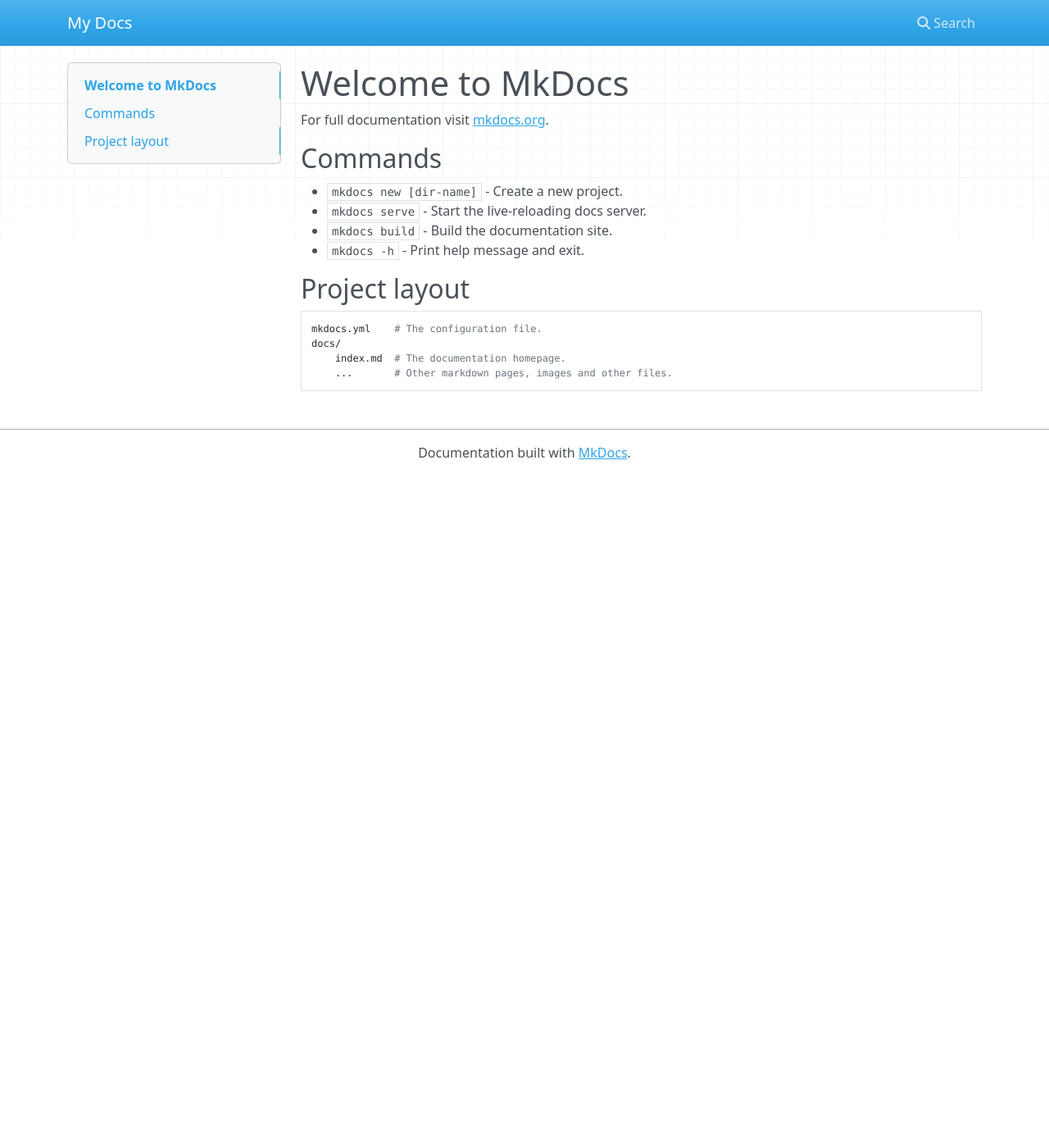
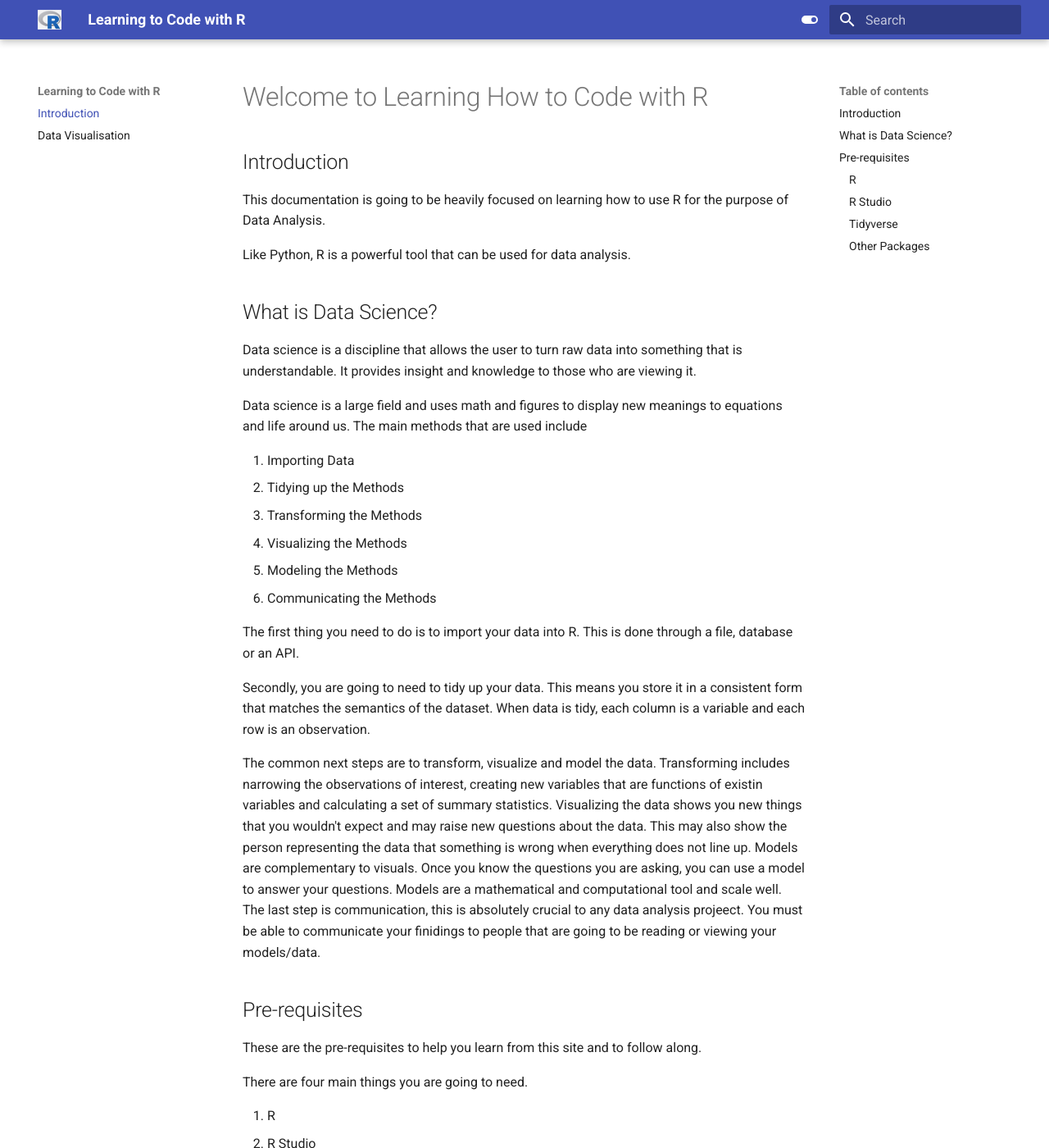
Before and after one commit to Markay12/Learning-R, an MkDocs documentation site: the page built from docs/index.md, in a window 1280 px wide and 1400 px high. Shown: the whole window at 82% size. Built offline with MkDocs 1.6.1 and Material for MkDocs 9.7.7, drawn with Linux system fonts in a browser that asks for light colours; nearby versions of some CDN libraries; some of the changed text lies outside the part shown.

Commit message:
finish data visualisation

````diff
--- a/docs/index.md
+++ b/docs/index.md
@@ -1,17 +1,65 @@
-# Welcome to MkDocs
+# Welcome to Learning How to Code with R
 
-For full documentation visit [mkdocs.org](https://www.mkdocs.org).
+## Introduction
 
-## Commands
+This documentation is going to be heavily focused on learning how to use R for the purpose of Data Analysis.
 
-* `mkdocs new [dir-name]` - Create a new project.
-* `mkdocs serve` - Start the live-reloading docs server.
-* `mkdocs build` - Build the documentation site.
-* `mkdocs -h` - Print help message and exit.
+Like Python, R is a powerful tool that can be used for data analysis.
 
-## Project layout
+## What is Data Science?
 
-    mkdocs.yml    # The configuration file.
-    docs/
-        index.md  # The documentation homepage.
-        ...       # Other markdown pages, images and other files.
+Data science is a discipline that allows the user to turn raw data into something that is understandable. It provides insight and knowledge to those who are viewing it.
+
+Data science is a large field and uses math and figures to display new meanings to equations and life around us. The main methods that are used include
+
+1. Importing Data
+2. Tidying up the Methods
+3. Transforming the Methods
+4. Visualizing the Methods
+5. Modeling the Methods
+6. Communicating the Methods
+
+The first thing you need to do is to import your data into R. This is done through a file, database or an API.
+
+Secondly, you are going to need to tidy up your data. This means you store it in a consistent form that matches the semantics of the dataset. When data is tidy, each column is a variable and each row is an observation.
+
+The common next steps are to transform, visualize and model the data. Transforming includes narrowing the observations of interest, creating new variables that are functions of existin variables and calculating a set of summary statistics. Visualizing the data shows you new things that you wouldn't expect and may raise new questions about the data. This may also show the person representing the data that something is wrong when everything does not line up. Models are complementary to visuals. Once you know the questions you are asking, you can use a model to answer your questions. Models are a mathematical and computational tool and scale well. The last step is communication, this is absolutely crucial to any data analysis projeect. You must be able to communicate your finidings to people that are going to be reading or viewing your models/data.
+
+## Pre-requisites
+
+These are the pre-requisites to help you learn from this site and to follow along.
+
+There are four main things you are going to need.
+
+1. R
+2. R Studio
+3. tidyverse (Explained Later)
+4. Other Packages
+
+### R
+
+To download R, go to CRAN, the comprehensive R archive network. CRAN is composed of a set of mirror servers distributed around the world and is used to distribute R and R packages. Don’t try and pick a mirror that’s close to you: instead use the cloud mirror, https://cloud.r-project.org, which automatically figures it out for you.
+
+### R Studio
+
+RStudio is an integrated development environment, or IDE, for R programming. Download and install it from http://www.rstudio.com/download. RStudio is updated a couple of times a year. When a new version is available, RStudio will let you know. It’s a good idea to upgrade regularly so you can take advantage of the latest and greatest features. For this book, make sure you have at least RStudio 1.0.0.
+
+### Tidyverse
+
+You’ll also need to install some R packages. An R package is a collection of functions, data, and documentation that extends the capabilities of base R. Using packages is key to the successful use of R. The majority of the packages that you will learn in this book are part of the so-called tidyverse. The packages in the tidyverse share a common philosophy of data and R programming, and are designed to work together naturally.
+
+You can install the complete tidyverse with a single line of code:
+
+```R
+install.packages("tidyverse")
+```
+
+### Other Packages
+
+There are many other excellent packages that are not part of the tidyverse, because they solve problems in a different domain, or are designed with a different set of underlying principles. This doesn’t make them better or worse, just different. In other words, the complement to the tidyverse is not the messyverse, but many other universes of interrelated packages. As you tackle more data science projects with R, you’ll learn new packages and new ways of thinking about data.
+
+Other three packages:
+
+```R
+install.packages(c("nycflights13", "gapminder", "Lahman"))
+```
--- a/mkdocs.yml
+++ b/mkdocs.yml
@@ -1 +1,57 @@
-site_name: My Docs
+site_name: Learning to Code with R
+
+theme:
+  name: material
+
+  font:
+    text: Roboto
+
+  logo: assets/Favicon.png
+
+  footer: false
+
+  favicon: assets/Favicon.png
+
+  features:
+    - navigation.instant
+    - navigation.tracking
+    - navigation.indexes
+    - navigation.top
+    - header.autohide
+
+  palette:
+    # Palette toggle for light mode
+    - media: "(prefers-color-scheme: light)"
+      scheme: default
+      toggle:
+        icon: material/toggle-switch
+        name: Switch to dark mode
+
+    # Palette toggle for dark mode
+    - media: "(prefers-color-scheme: dark)"
+      scheme: slate
+      toggle:
+        icon: material/toggle-switch-off-outline
+        name: Switch to light mode
+
+extra:
+  generator: false
+
+  social:
+    - icon: fontawesome/brands/linkedin
+      link: https://www.linkedin.com/in/markashinhust/
+
+    - icon: fontawesome/brands/github
+      link: https://github.com/Markay12
+
+  consent:
+    title: Cookie consent
+    description: >-
+      We use cookies to recognize your repeated visits and preferences, as well
+      as to measure the effectiveness of our documentation and whether users
+      find what they're searching for. With your consent, you're helping us to
+      make our documentation better.
+
+nav:
+  - Introduction: index.md
+  - Data Visualisation: data_visual.md
````
Also changed, not shown: docs/data_visual.md (added, +154 -0 lines), docs/assets/Favicon.png (added), docs/assets/R_logo.png (added), docs/assets/mpg_alpha.png (added), docs/assets/mpg_class_colors.png (added), docs/assets/mpg_facet_grid.png (added), docs/assets/mpg_facet_wrap.png (added), docs/assets/mpg_green.png (added), docs/assets/mpg_outlier.png (added), docs/assets/mpg_plot.png (added), docs/assets/mpg_shapes.png (added), docs/assets/mpg_size_image.png (added), docs/geometric_objects.md (added), 3 other files.
